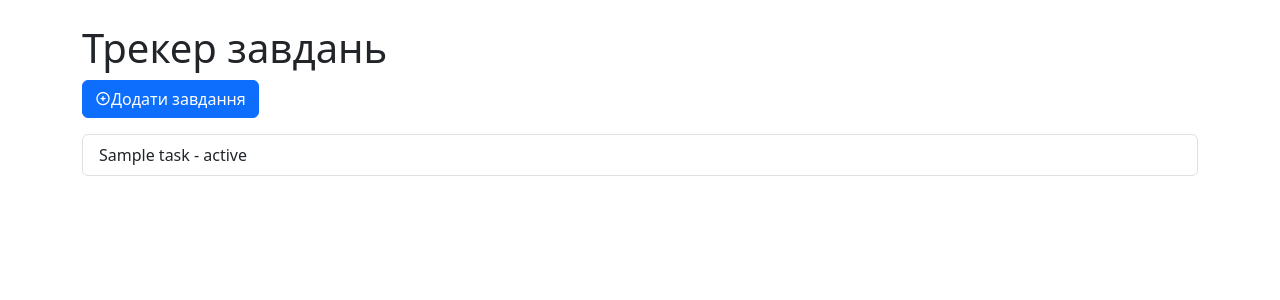
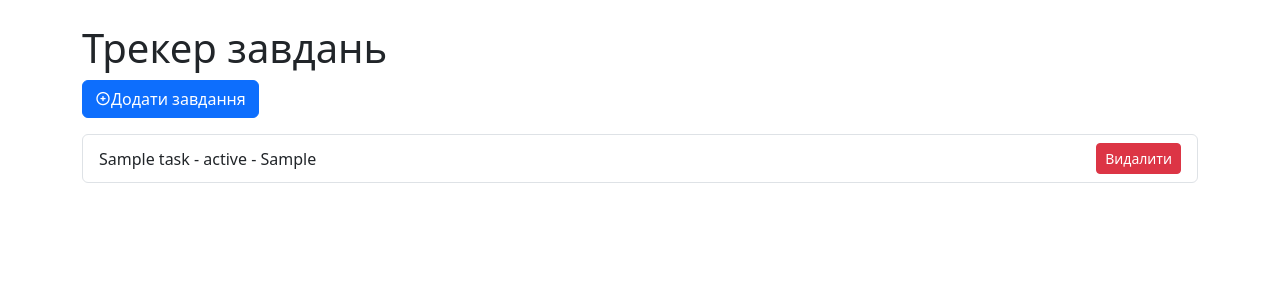
Before and after one commit to Danylo-logika/ToDoList, a Django app: template templates/Track/task_list.html in a window 1280 px wide. Shown: the top 300 px of the page. Run offline with Django 3.2, Linux system fonts and the light colour scheme; the template is opened without the code that fills it: most values are stand-ins (such as "Sample title", 1, 10 or a date in 2020).

Commit message:
Add delete

```diff
--- a/Track/forms.py
+++ b/Track/forms.py
@@ -8,7 +8,7 @@ class TaskForm(forms.ModelForm):
         widgets = {
             'title': forms.TextInput(attrs={
                 'class': 'form-control',
-                'placeholder': "Ваше ім'я"
+                'placeholder': "Назва завдання"
             }),
             'description': forms.TextInput(attrs={
                 'class': 'form-control',
--- a/Track/urls.py
+++ b/Track/urls.py
@@ -4,4 +4,5 @@ urlpatterns = [
     path('', views.TaskListView.as_view(), name="task_list"),
     path('task/<int:pk>/detail', views.TaskDetailView.as_view(), name="task_detail"),
     path('task/create', views.TaskCreateView.as_view(), name="task_create"),
+    path('task/<int:pk>/delete', views.TaskDeleteView.as_view(), name="task_delete"),
 ]
--- a/templates/Track/task_detail.html
+++ b/templates/Track/task_detail.html
@@ -2,4 +2,6 @@
 {% block content %}
 <h1>Завдання {{task.title}}</h1>
 <p>Опис {{task.description}}</p>
+<p>Статус: {{ task.get_status_display }}</p>
+<p>Пріоритет: {{ task.get_priority_display }}</p>
 {% endblock  %}
--- a/templates/Track/task_list.html
+++ b/templates/Track/task_list.html
@@ -4,7 +4,14 @@
 <a href="{% url 'task_create' %}" class="btn btn-primary info mb-3" tabindex="-1" role="button" aria-disabled="true"><i class="ti ti-circle-plus"></i>Додати завдання</a>
 <div class="list-group">
     {% for task in task_list %}
-    <a href="{% url 'task_detail' task.id %}" class="list-group-item list-group-item-action">{{ task.title }} - {{task.status}}</a>
+    <div class="list-group-item d-flex justify-content-between align-items-center">
+        <a href="{% url 'task_detail' task.id %}" class="text-decoration-none text-body">
+            {{ task.title }} - {{ task.get_status_display }} - {{ task.get_priority_display }}
+        </a>
+        <a href="{% url 'task_delete' task.id %}" class="btn btn-sm btn-danger">
+            Видалити
+        </a>
+    </div>
     {% endfor %}
 </div>
 {% endblock %}
```
Also changed, not shown: Track/views.py (+8 -1 lines), templates/Track/task_delete.html (added, +7 -0 lines).
